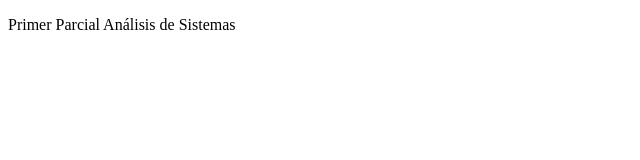
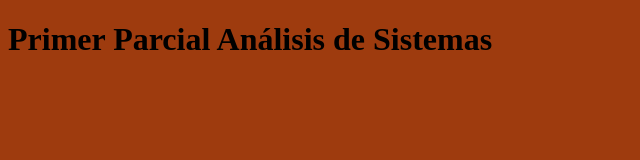
Before and after one commit to gquim/Examen2_20-15190, a plain HTML site: page index.html in a window 1280 px wide. Shown: the whole page, without its empty margins (0-640 px from the left). Drawn offline with Linux system fonts and the light colour scheme.

Commit message:
Insercion de color de fondo

```diff
--- a/index.html
+++ b/index.html
@@ -1,12 +1,12 @@
 <!DOCTYPE html>
-<html lang="en">
+<html lang="en" >
 <head>
     <meta charset="UTF-8">
     <meta http-equiv="X-UA-Compatible" content="IE=edge">
     <meta name="viewport" content="width=device-width, initial-scale=1.0">
     <title>Examen Parcial</title>
 </head>
-<body>
-    <p>Primer Parcial Análisis de Sistemas</p>
+<body style="background-color: rgb(158, 59, 14);">
+    <h1>Primer Parcial Análisis de Sistemas</h1>
 </body>
 </html>
```
